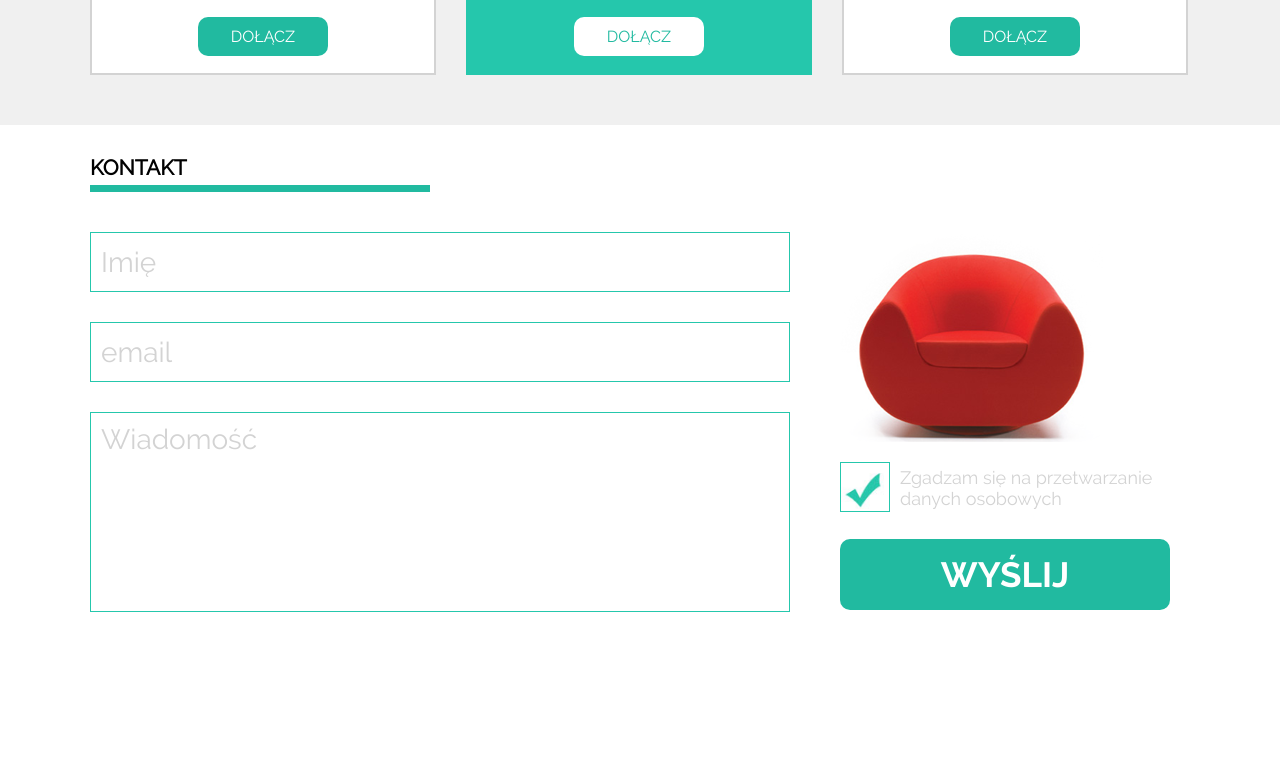
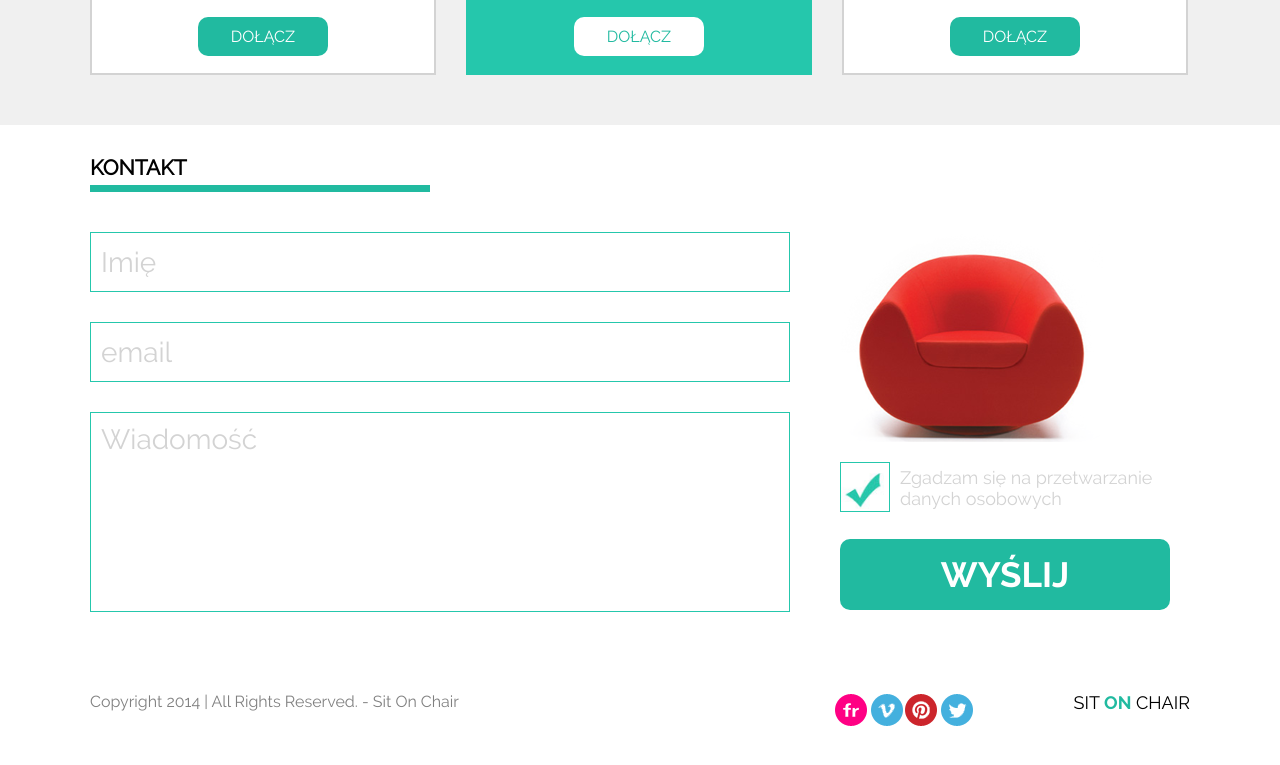
Before and after one commit to paulZuk/Sit-On-Chair, a plain HTML site: page index.html in a window 1280 px wide. Shown: the part 1425-2190 px from the top of the page. Before the commit the page ends 2067 px from the top, so only its background shows below. Drawn offline with Linux system fonts and the light colour scheme.

Commit message:
Added footer

```diff
--- a/index.html
+++ b/index.html
@@ -159,5 +159,17 @@
             </form>
         </div>
     </section>
+    <footer class="main-footer">
+        <div class="container clear">
+          <p class="main-footer__copyright">Copyright 2014 | All Rights Reserved. - Sit On Chair</p>
+          <div class="main-footer__logo-container">
+            <div class="logo-container__brand logo-container__brand--flicker"></div>
+            <div class="logo-container__brand logo-container__brand--vimeo"></div>
+            <div class="logo-container__brand logo-container__brand--pinterest"></div>
+            <div class="logo-container__brand logo-container__brand--twitter"></div>
+          </div>
+          <p class="main-footer__name">SIT <span>ON</span> CHAIR</p>
+        </div>
+    </footer>
   </body>
 </html>
```
